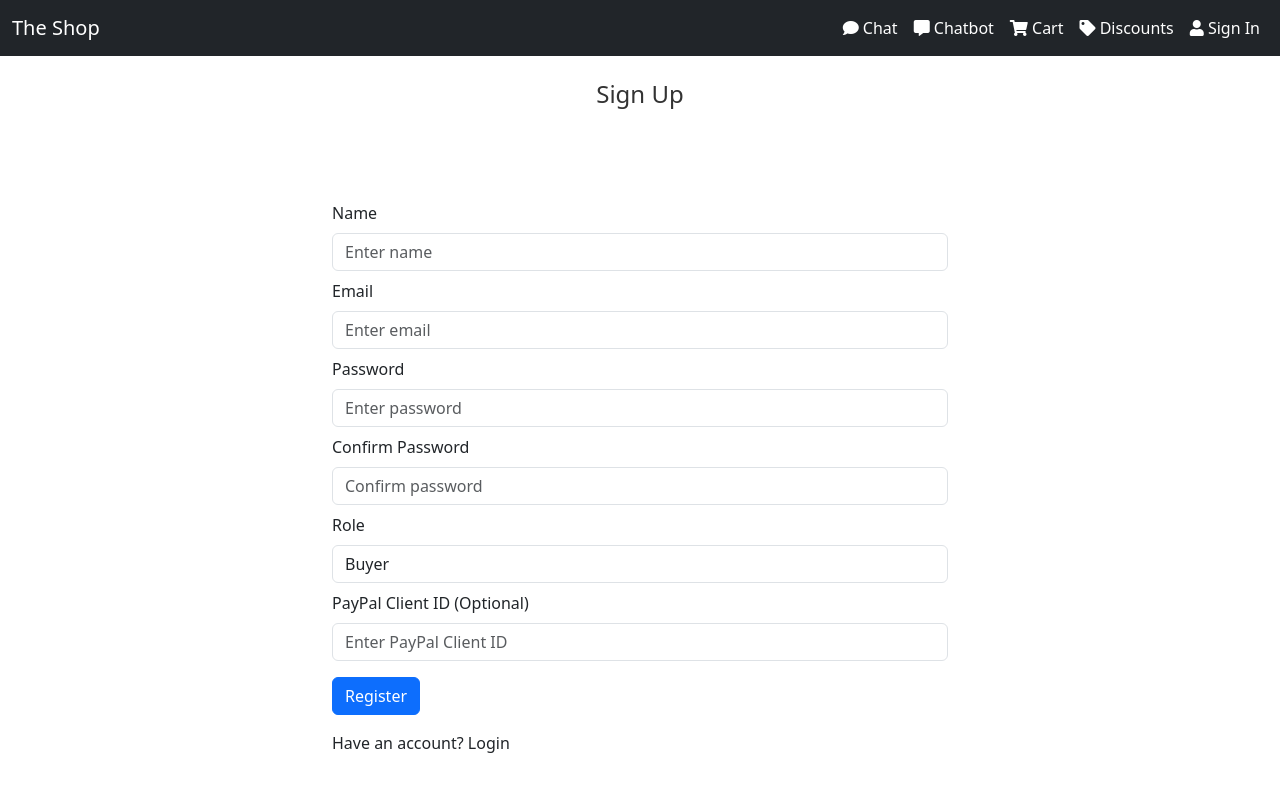
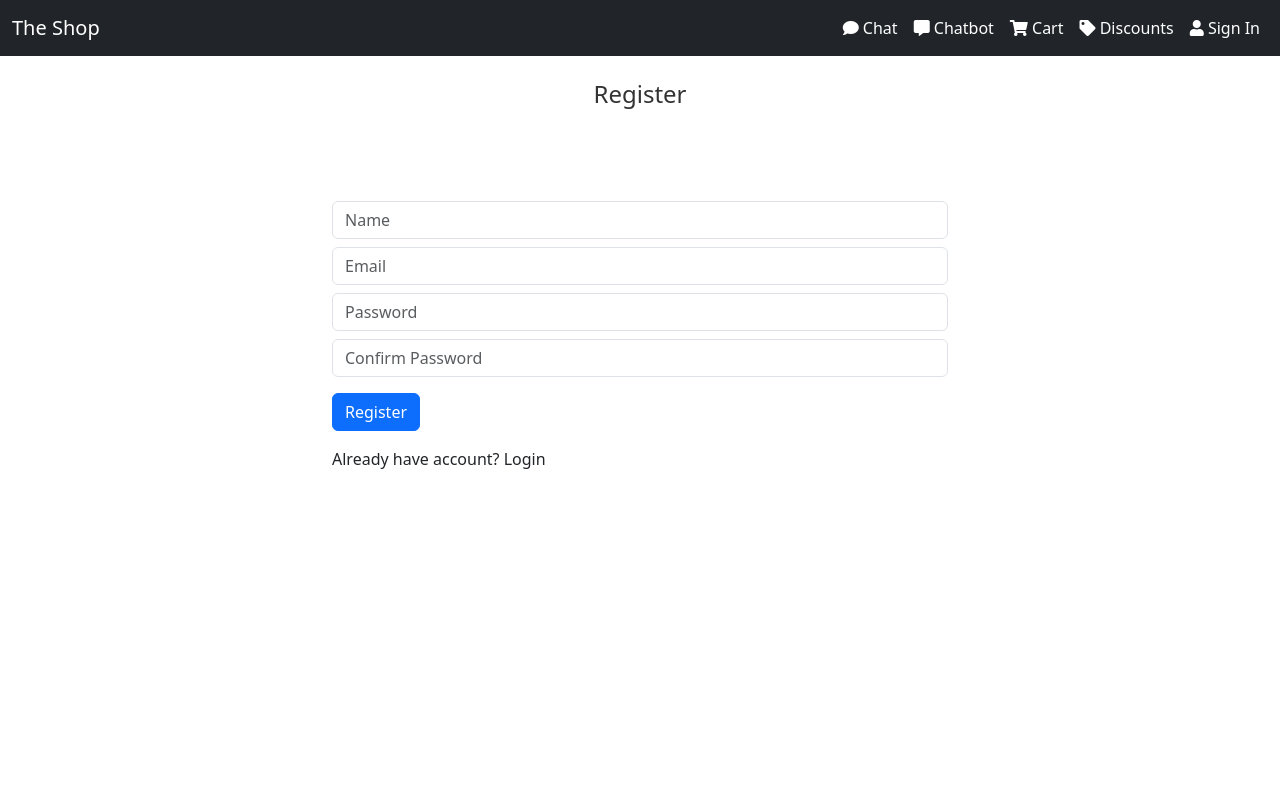
Before and after one commit to dluongta/The-Digital-Shop, a React (Create React App) app in the folder client/: page /register in a window 1280 px wide. Shown: the top 800 px of the page. Built offline with nearby package versions, Linux system fonts and the light colour scheme.

Commit message:
complete app

```diff
--- a/client/src/pages/LoginScreen.js
+++ b/client/src/pages/LoginScreen.js
@@ -12,16 +12,16 @@ import {
   login,
   register,
   checkEmailExists,
+  loginWithPasswordFromApi,
 } from '../actions/userActions'
-import { loginWithPasswordFromApi } from '../actions/userActions'
 
 const LoginScreen = () => {
   const [email, setEmail] = useState('')
-  const [name, setName] = useState('')
   const [password, setPassword] = useState('')
+
+  const [showModal, setShowModal] = useState(false)
   const [passwordModal, setPasswordModal] = useState('')
-  const [showModal, setShowModal] = useState(false)
-  const [userData, setUserData] = useState(null)
+  const [googleUser, setGoogleUser] = useState(null)
 
   const dispatch = useDispatch()
   const navigate = useNavigate()
@@ -33,17 +33,14 @@ const LoginScreen = () => {
 
   const userLogin = useSelector((state) => state.userLogin)
   const { loading, error, userInfo } = userLogin
-const handleModalSubmit = async () => {
-  if (!userData || !passwordModal) return
 
-  await dispatch(
-    register(userData.name, userData.email, passwordModal, 'buyer')
-  )
+  useEffect(() => {
+    if (userInfo) navigate(redirect)
+  }, [userInfo, navigate, redirect])
 
-  dispatch(login(userData.email, passwordModal))
-  setShowModal(false)
-}
-
+  /* =========================
+     GOOGLE HANDLER (CHUNG)
+  ========================= */
   const handleGoogleCredential = async (credential) => {
     try {
       const decoded = jwtDecode(credential)
@@ -52,11 +49,11 @@ const handleGoogleCredential = async (credential) => {
       const existsRes = await dispatch(checkEmailExists(email))
 
       if (existsRes?.exists) {
-      // ✅ ĐÃ CÓ TÀI KHOẢN → LẤY PASS TỪ API → LOGIN
+        // ✅ ĐÃ CÓ TÀI KHOẢN → LOGIN BẰNG PASS TỪ API
         dispatch(loginWithPasswordFromApi(email))
       } else {
         // 🆕 CHƯA CÓ → MODAL NHẬP PASSWORD
-      setUserData({ email, name })
+        setGoogleUser({ email, name })
         setShowModal(true)
       }
     } catch (err) {
@@ -64,77 +61,44 @@ const handleGoogleCredential = async (credential) => {
     }
   }
 
-  useEffect(() => {
-    if (userInfo) {
-      navigate(redirect)
-    }
-  }, [userInfo, navigate, redirect])
-
-  // =========================
-  // GOOGLE LOGIN HANDLER (CHUNG)
-  // =========================
-  // const handleGoogleCredential = async (credential) => {
-  //   try {
-  //     const decoded = jwtDecode(credential)
-  //     const { email, name } = decoded
-
-  //     setEmail(email)
-  //     setName(name)
-
-  //     const response = await dispatch(checkEmailExists(email))
-
-  //     if (response?.exists) {
-  //       // login Google user đã tồn tại
-  //       dispatch(login(email, credential)) // backend xử lý credential
-  //     } else {
-  //       // user mới → mở modal nhập password
-  //       setUserData({ email, name })
-  //       setShowModal(true)
-  //     }
-  //   } catch (err) {
-  //     console.error('Google auth error:', err)
-  //   }
-  // }
-
-  // =========================
-  // GOOGLE ONE TAP LOGIN
-  // =========================
+  /* =========================
+     GOOGLE ONE TAP
+  ========================= */
   useGoogleOneTapLogin({
     disabled: !!userInfo,
-    onSuccess: (res) => {
-      handleGoogleCredential(res.credential)
-    },
-    onError: () => {
-      console.log('Google One Tap failed')
-    },
+    onSuccess: (res) => handleGoogleCredential(res.credential),
   })
 
-  // =========================
-  // GOOGLE BUTTON LOGIN
-  // =========================
-  const handleGoogleLoginSuccess = (credentialResponse) => {
-    if (credentialResponse?.credential) {
-      handleGoogleCredential(credentialResponse.credential)
-    }
+  /* =========================
+     GOOGLE BUTTON
+  ========================= */
+  const handleGoogleLoginSuccess = (res) => {
+    if (res?.credential) handleGoogleCredential(res.credential)
   }
 
-  // =========================
-  // REGISTER FROM MODAL
-  // =========================
-  // const handleModalSubmit = async () => {
-  //   if (!userData || !passwordModal) return
+  /* =========================
+     REGISTER FROM MODAL
+  ========================= */
+  const handleModalSubmit = async () => {
+    if (!googleUser || !passwordModal) return
 
-  //   const { email, name } = userData
+    await dispatch(
+      register(
+        googleUser.name,
+        googleUser.email,
+        passwordModal,
+        'buyer'
+      )
+    )
 
-  //   await dispatch(register(name, email, passwordModal, 'buyer'))
-  //   dispatch(login(email, passwordModal))
+    dispatch(login(googleUser.email, passwordModal))
+    setShowModal(false)
+    setPasswordModal('')
+  }
 
-  //   setShowModal(false)
-  // }
-
-  // =========================
-  // NORMAL LOGIN
-  // =========================
+  /* =========================
+     NORMAL LOGIN
+  ========================= */
   const submitHandler = (e) => {
     e.preventDefault()
     dispatch(login(email, password))
@@ -147,7 +111,6 @@ const handleGoogleCredential = async (credential) => {
       {error && <Message variant="danger">{error}</Message>}
       {loading && <Loader />}
 
-      {/* GOOGLE LOGIN BUTTON */}
       <div className="mb-3 text-center">
         <GoogleLogin
           onSuccess={handleGoogleLoginSuccess}
@@ -155,61 +118,51 @@ const handleGoogleCredential = async (credential) => {
         />
       </div>
 
-      {/* NORMAL LOGIN FORM */}
       <Form onSubmit={submitHandler}>
-        <Form.Group controlId="email" className="mb-3">
-          <Form.Label>Email Address</Form.Label>
+        <Form.Group className="mb-3">
+          <Form.Label>Email</Form.Label>
           <Form.Control
-            type="email"
-            placeholder="Enter email"
             value={email}
             onChange={(e) => setEmail(e.target.value)}
           />
         </Form.Group>
 
-        <Form.Group controlId="password" className="mb-3">
+        <Form.Group className="mb-3">
           <Form.Label>Password</Form.Label>
           <Form.Control
             type="password"
-            placeholder="Enter password"
             value={password}
             onChange={(e) => setPassword(e.target.value)}
           />
         </Form.Group>
 
-        <Button type="submit" variant="primary">
-          Sign In
-        </Button>
+        <Button type="submit">Login</Button>
       </Form>
 
-      {/* REGISTER LINK */}
       <Row className="py-3">
         <Col>
-          New Customer?{' '}
-          <Link to={redirect ? `/register?redirect=${redirect}` : '/register'}>
-            Register
-          </Link>
+          New Customer? <Link to="/register">Register</Link>
         </Col>
       </Row>
 
-      {/* REGISTER MODAL */}
-      <Modal show={showModal} onHide={() => setShowModal(false)}>
+      {/* GOOGLE REGISTER MODAL */}
+      <Modal show={showModal} onHide={() => setShowModal(false)} centered>
         <Modal.Header closeButton>
-          <Modal.Title>Set Password</Modal.Title>
+          <Modal.Title>Create account</Modal.Title>
         </Modal.Header>
         <Modal.Body>
+          <p>
+            Account <strong>{googleUser?.email}</strong> does not exist.
+          </p>
           <Form.Control
             type="password"
-            placeholder="Enter password"
+            placeholder="Set password"
             value={passwordModal}
             onChange={(e) => setPasswordModal(e.target.value)}
           />
         </Modal.Body>
         <Modal.Footer>
-          <Button variant="secondary" onClick={() => setShowModal(false)}>
-            Cancel
-          </Button>
-          <Button variant="primary" onClick={handleModalSubmit}>
+          <Button onClick={handleModalSubmit}>
             Register & Login
           </Button>
         </Modal.Footer>
--- a/client/src/pages/RegisterScreen.js
+++ b/client/src/pages/RegisterScreen.js
@@ -12,138 +12,94 @@ import {
   login,
   register,
   checkEmailExists,
+  loginWithPasswordFromApi,
 } from '../actions/userActions'
-import { loginWithPasswordFromApi } from '../actions/userActions'
-
-
 
 const RegisterScreen = () => {
   const [name, setName] = useState('')
   const [email, setEmail] = useState('')
   const [password, setPassword] = useState('')
   const [confirmPassword, setConfirmPassword] = useState('')
-  const [role, setRole] = useState('buyer')
-  const [message, setMessage] = useState(null)
 
+  const [showModal, setShowModal] = useState(false)
   const [passwordModal, setPasswordModal] = useState('')
-  const [showModal, setShowModal] = useState(false)
-  const [userData, setUserData] = useState(null)
-
-  const [paypalClientId, setPaypalClientId] = useState('')
+  const [googleUser, setGoogleUser] = useState(null)
 
   const dispatch = useDispatch()
   const navigate = useNavigate()
   const location = useLocation()
 
+  const redirect = new URLSearchParams(location.search).get('redirect') || '/'
+
   const userRegister = useSelector((state) => state.userRegister)
   const { loading, error, userInfo } = userRegister
 
-  const redirect = new URLSearchParams(location.search).get('redirect') || '/'
+  useEffect(() => {
+    if (userInfo) navigate(redirect)
+  }, [userInfo, navigate, redirect])
+
+  /* =========================
+     GOOGLE HANDLER
+  ========================= */
   const handleGoogleCredential = async (credential) => {
     const decoded = jwtDecode(credential)
     const { email, name } = decoded
 
-  const res = await dispatch(checkEmailExists(email))
+    const existsRes = await dispatch(checkEmailExists(email))
 
-  if (res?.exists) {
+    if (existsRes?.exists) {
       dispatch(loginWithPasswordFromApi(email))
-    navigate('/')
     } else {
-    setUserData({ email, name })
+      setGoogleUser({ email, name })
       setShowModal(true)
     }
   }
-  useEffect(() => {
-    if (userInfo) {
-      navigate(redirect)
-    }
-  }, [userInfo, navigate, redirect])
 
-  // =========================
-  // GOOGLE HANDLER (DÙNG CHUNG)
-  // =========================
-  // const handleGoogleCredential = async (credential) => {
-  //   try {
-  //     const decoded = jwtDecode(credential)
-  //     const { email, name } = decoded
-
-  //     setEmail(email)
-  //     setName(name)
-
-  //     const response = await dispatch(checkEmailExists(email))
-
-  //     if (response?.exists) {
-  //       dispatch(login(email, credential))
-  //       navigate('/')
-  //     } else {
-  //       setUserData({ email, name })
-  //       setShowModal(true)
-  //     }
-  //   } catch (err) {
-  //     console.error('Google auth error:', err)
-  //   }
-  // }
-
-  // =========================
-  // GOOGLE ONE TAP LOGIN
-  // =========================
   useGoogleOneTapLogin({
     disabled: !!userInfo,
-    onSuccess: (res) => {
-      handleGoogleCredential(res.credential)
-    },
-    onError: () => {
-      console.log('Google One Tap failed')
-    },
+    onSuccess: (res) => handleGoogleCredential(res.credential),
   })
 
-  // =========================
-  // GOOGLE BUTTON LOGIN
-  // =========================
-  const handleGoogleLoginSuccess = (credentialResponse) => {
-    if (credentialResponse?.credential) {
-      handleGoogleCredential(credentialResponse.credential)
-    }
+  const handleGoogleLoginSuccess = (res) => {
+    if (res?.credential) handleGoogleCredential(res.credential)
   }
 
-  // =========================
-  // MODAL SUBMIT (REGISTER)
-  // =========================
+  /* =========================
+     MODAL REGISTER
+  ========================= */
   const handleModalSubmit = async () => {
-    if (!userData || !passwordModal) return
-
-    const { email, name } = userData
+    if (!googleUser || !passwordModal) return
 
     await dispatch(
-      register(name, email, passwordModal, 'buyer', paypalClientId)
+      register(
+        googleUser.name,
+        googleUser.email,
+        passwordModal,
+        'buyer'
       )
-    dispatch(login(email, passwordModal))
+    )
 
+    dispatch(login(googleUser.email, passwordModal))
     setShowModal(false)
   }
 
-  // =========================
-  // NORMAL REGISTER
-  // =========================
+  /* =========================
+     NORMAL REGISTER
+  ========================= */
   const submitHandler = (e) => {
     e.preventDefault()
 
-    if (password !== confirmPassword) {
-      setMessage('Passwords do not match')
-    } else {
-      dispatch(register(name, email, password, role, paypalClientId))
-    }
+    if (password !== confirmPassword) return
+    dispatch(register(name, email, password, 'buyer'))
   }
 
   return (
     <FormContainer>
-      <h1>Sign Up</h1>
+      <h1>Register</h1>
 
-      {message && <Message variant="danger">{message}</Message>}
       {error && <Message variant="danger">{error}</Message>}
       {loading && <Loader />}
 
-      {/* GOOGLE LOGIN BUTTON */}
       <div className="mb-3 text-center">
         <GoogleLogin
           onSuccess={handleGoogleLoginSuccess}
@@ -151,102 +107,61 @@ const handleGoogleCredential = async (credential) => {
         />
       </div>
 
-      {/* REGISTER FORM */}
       <Form onSubmit={submitHandler}>
-        <Form.Group controlId="name" className="mb-2">
-          <Form.Label>Name</Form.Label>
         <Form.Control
-            type="text"
-            placeholder="Enter name"
+          className="mb-2"
+          placeholder="Name"
           value={name}
           onChange={(e) => setName(e.target.value)}
         />
-        </Form.Group>
 
-        <Form.Group controlId="email" className="mb-2">
-          <Form.Label>Email</Form.Label>
         <Form.Control
-            type="email"
-            placeholder="Enter email"
+          className="mb-2"
+          placeholder="Email"
           value={email}
           onChange={(e) => setEmail(e.target.value)}
         />
-        </Form.Group>
 
-        <Form.Group controlId="password" className="mb-2">
-          <Form.Label>Password</Form.Label>
         <Form.Control
+          className="mb-2"
           type="password"
-            placeholder="Enter password"
+          placeholder="Password"
           value={password}
           onChange={(e) => setPassword(e.target.value)}
         />
-        </Form.Group>
 
-        <Form.Group controlId="confirmPassword" className="mb-2">
-          <Form.Label>Confirm Password</Form.Label>
         <Form.Control
+          className="mb-3"
           type="password"
-            placeholder="Confirm password"
+          placeholder="Confirm Password"
           value={confirmPassword}
           onChange={(e) => setConfirmPassword(e.target.value)}
         />
-        </Form.Group>
 
-        <Form.Group controlId="role" className="mb-2">
-          <Form.Label>Role</Form.Label>
-          <Form.Control
-            as="select"
-            value={role}
-            onChange={(e) => setRole(e.target.value)}
-          >
-            <option value="buyer">Buyer</option>
-            <option value="seller">Seller</option>
-          </Form.Control>
-        </Form.Group>
-
-        <Form.Group controlId="paypalClientId" className="mb-3">
-          <Form.Label>PayPal Client ID (Optional)</Form.Label>
-          <Form.Control
-            type="text"
-            placeholder="Enter PayPal Client ID"
-            value={paypalClientId}
-            onChange={(e) => setPaypalClientId(e.target.value)}
-          />
-        </Form.Group>
-
-        <Button type="submit" variant="primary">
-          Register
-        </Button>
+        <Button type="submit">Register</Button>
       </Form>
 
       <Row className="py-3">
         <Col>
-          Have an account?{' '}
-          <Link to={redirect ? `/login?redirect=${redirect}` : '/login'}>
-            Login
-          </Link>
+          Already have account? <Link to="/login">Login</Link>
         </Col>
       </Row>
 
       {/* GOOGLE REGISTER MODAL */}
       <Modal show={showModal} onHide={() => setShowModal(false)}>
         <Modal.Header closeButton>
-          <Modal.Title>Set Password</Modal.Title>
+          <Modal.Title>Create account</Modal.Title>
         </Modal.Header>
         <Modal.Body>
           <Form.Control
             type="password"
-            placeholder="Enter password"
+            placeholder="Set password"
             value={passwordModal}
             onChange={(e) => setPasswordModal(e.target.value)}
           />
         </Modal.Body>
         <Modal.Footer>
-          <Button variant="secondary" onClick={() => setShowModal(false)}>
-            Cancel
-          </Button>
-          <Button variant="primary" onClick={handleModalSubmit}>
+          <Button onClick={handleModalSubmit}>
             Register & Login
           </Button>
         </Modal.Footer>
```
Also changed, not shown: 7 other files (tests, documents, lock files or other folders). Lines whose indentation alone changed are shown as unchanged.
